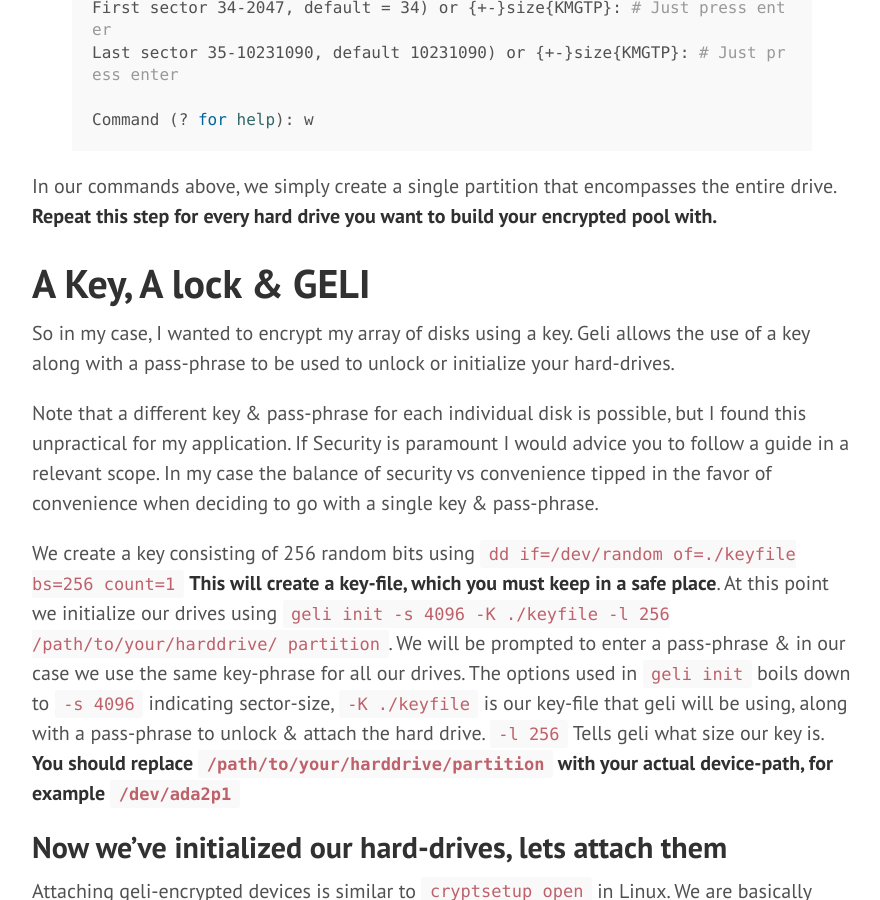
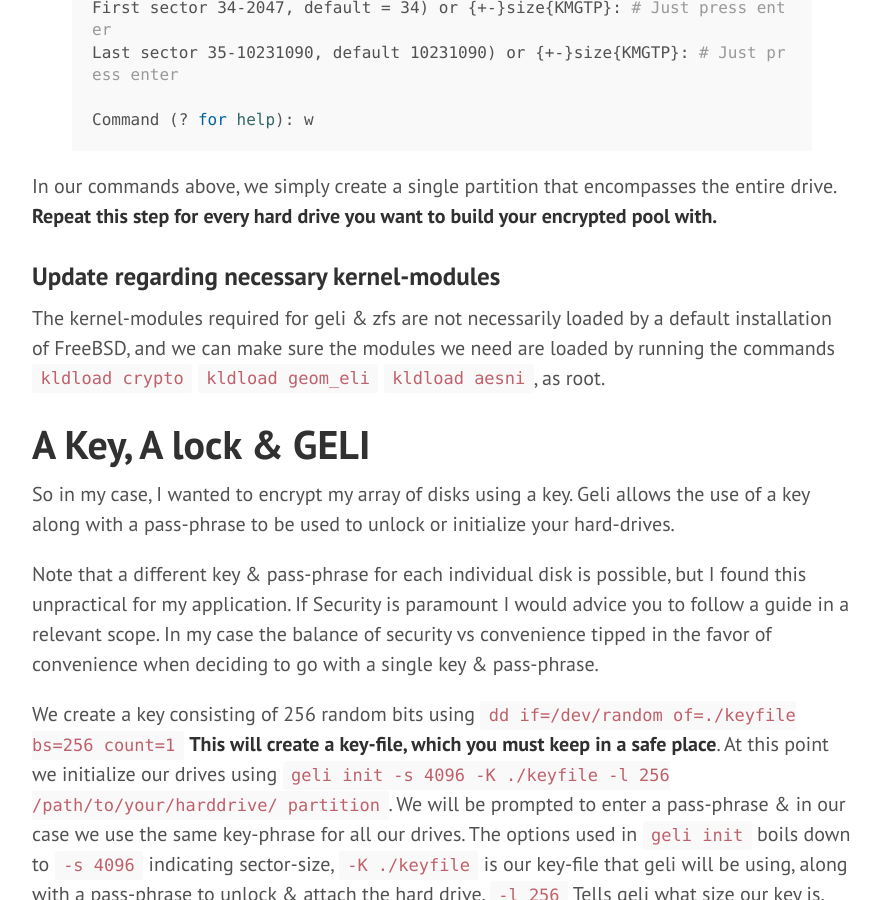
Before and after one commit to jonatanhal/jonatanhal.github.io, a Jekyll site: the page built from _posts/2014-10-22-Encrypted-ZFS-on-FreeBSD-using-GELI.markdown, in a window 1280 px wide and 900 px high, scrolled down 1656 px. Shown: the whole window, without its empty margins (68-948 px from the left). Built offline with Jekyll 4.4.1, drawn with Linux system fonts in a browser that asks for light colours; some of the changed text lies outside the part shown.

Commit message:
paragraph on kldload, explanations & typofix

```diff
--- a/_posts/2014-10-22-Encrypted-ZFS-on-FreeBSD-using-GELI.markdown
+++ b/_posts/2014-10-22-Encrypted-ZFS-on-FreeBSD-using-GELI.markdown
@@ -64,6 +64,11 @@ Command (? for help): w
 
 In our commands above, we simply create a single partition that encompasses the entire drive.
 **Repeat this step for every hard drive you want to build your encrypted pool with.**
+
+### Update regarding necessary kernel-modules
+The kernel-modules required for geli & zfs are not necessarily loaded by a default
+installation of FreeBSD, and we can make sure the modules we need are loaded by running the commands
+`kldload crypto` `kldload geom_eli` `kldload aesni`, as root.
 
 # A Key, A lock & GELI
 So in my case, I wanted to encrypt my array of disks using a key. Geli allows the use of a key
@@ -193,4 +198,13 @@ which reads the pass-phrase from std-in.
 assuming that our shell of choice frees the variable's place in memory.
 
 * * *
+
+**Updated on 2014-10-23** - [Keltounet](https://twitter.com/Keltounet) informed me that setting the option `copies=2`,
+actually doesn't help if hard-drives would fail. The answer to [this question on serverfault](http://serverfault.com/questions/377892/zfs-how-do-you-restore-the-correct-number-of-copies-after-losing-a-drive)
+explains it pretty well.
+
+Added a paragraph explaining how to load the relevant kernel-modules.
+
+* * *
+
 [^1]: Relevant information: [zfs man page](https://www.freebsd.org/cgi/man.cgi?query=zfs&apropos=0&sektion=0&manpath=FreeBSD+10.1-RELEASE&arch=default&format=html), [zpool manpange](https://www.freebsd.org/cgi/man.cgi?query=zpool&apropos=0&sektion=0&manpath=FreeBSD+10.1-RELEASE&arch=default&format=html), [Freebsd Handbook on disk-encryption, skip to 18.12.2 for information about geli](https://www.freebsd.org/doc/en/books/handbook/disks-encrypting.html)
```
Also changed, not shown: other parts of _posts/2014-10-22-Encrypted-ZFS-on-FreeBSD-using-GELI.markdown (+1 -1 lines).
